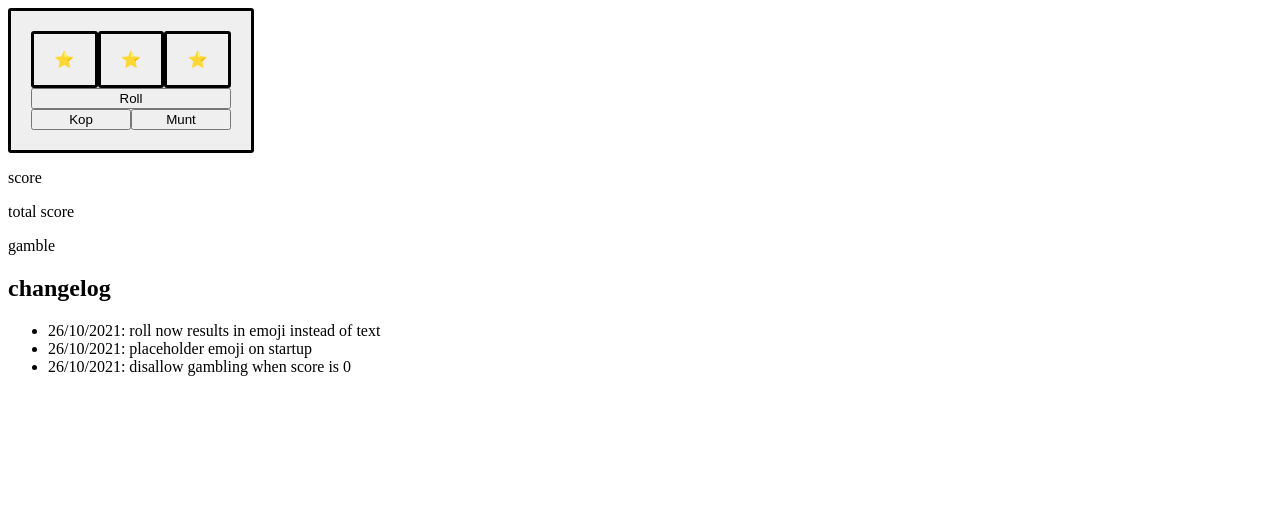
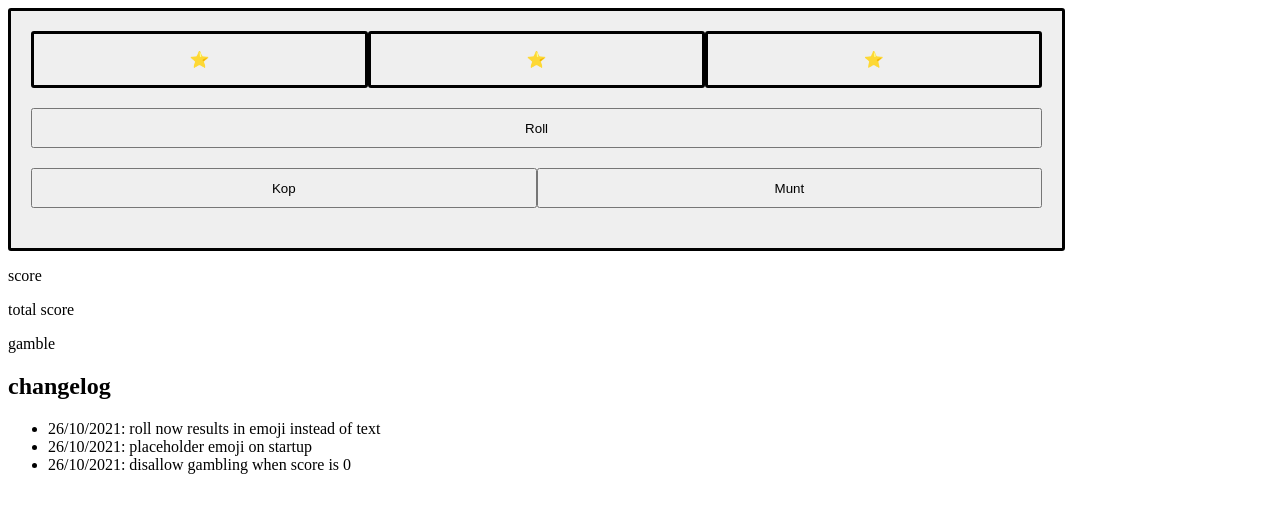
Before and after one commit to davidoost/eo, a plain HTML site: page index.html in a window 1280 px wide. Drawn offline with Linux system fonts and the light colour scheme.

Commit message:
more styling

```diff
--- a/css/style.css
+++ b/css/style.css
@@ -8,7 +8,7 @@ div.machine {
     border-radius: 3px;
     border-color: #000000;
     border-style: solid;
-    width: 200px;
+    width: 80%;
     padding: 20px;
 }
 
@@ -35,8 +35,13 @@ div.button {
 
 .boxes button{
     width: 50%;
+    margin-top: 20px;
+    margin-bottom: 20px;
+    height: 40px;
 }
 
 .roll button{
     width: 100%;
+    margin-top: 20px;
+    height: 40px;
 }
```
